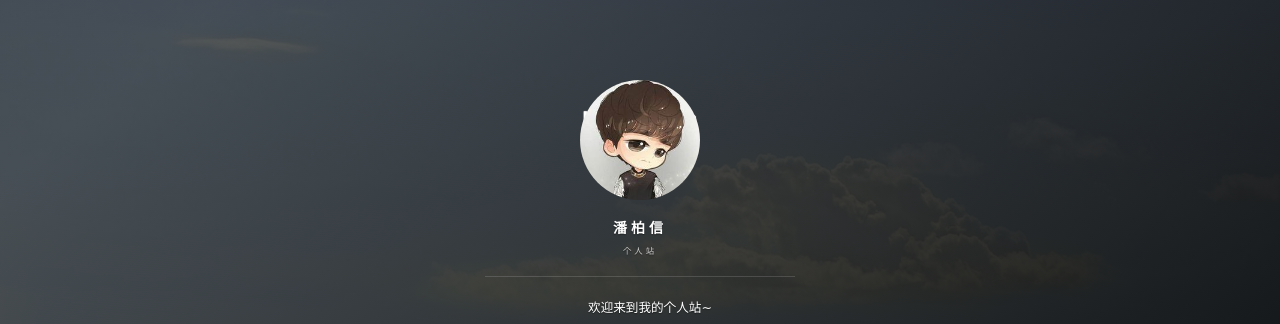
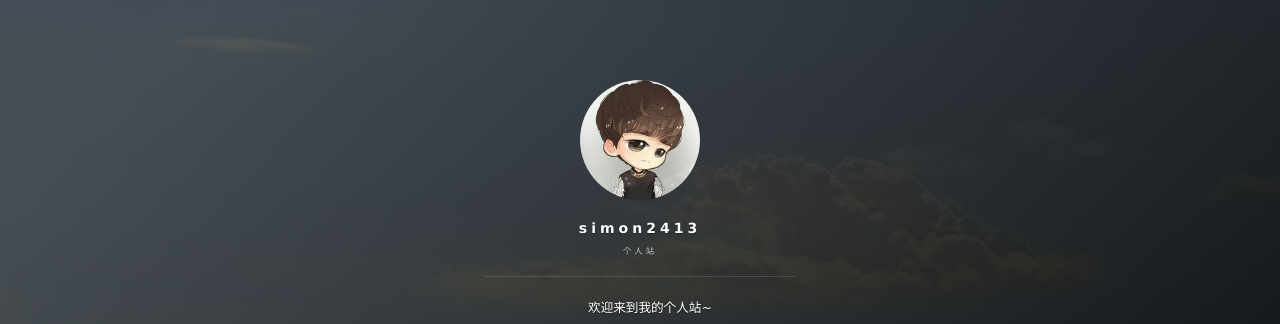
Before and after one commit to simon2413/simon2413.github.io, a Jekyll site: the page built from index.html, in a window 1280 px wide. Shown: the part 208-532 px from the top of the page. Built offline with Jekyll 4.4.1, drawn with Linux system fonts in a browser that asks for light colours; nearby versions of some CDN libraries; the list of posts is cut into pages by our own code; comment, search, counter and statistics services are not loaded; some of the changed text lies outside the part shown.

Commit message:
Changed some files

```diff
--- a/_config.yml
+++ b/_config.yml
@@ -1,12 +1,12 @@
 # Basic
-title: 潘柏信
+title: simon2413
 subtitle: 个人站
 description: 欢迎来到我的个人站~
 # 头像里面的标题
-avatarTitle: leopardpan
+avatarTitle: simon2413
 # 头像里面的描述
-avatarDesc: iOS / 机器学习
-url: "https://leopardpan.cn"
+avatarDesc: 雷达信号处理 / 机器学习
+url: "https://simon2413.github.io/"
 
 # 博客是否自动生成目录，false为不生成
 enableToc: true
@@ -14,30 +14,30 @@ enableToc: true
 # Comment
 comment:
     # livere: MTAyMC81MDk5NC8yNzQ3Ng  # https://www.livere.com
-    disqus: leopard
+    # disqus: leopard
     # uyan: 2143225  # 有言id,登录有言官网申请
 
 # Social
 social:
-    weibo: 5366874726
-    github: leopardpan
+    weibo: 18136847986
+    github: simon2413
     # zhihu: panpanleopard
     # juejin: xxx
-    jianshu: 2ada30d8d0f7
+    # jianshu: 2ada30d8d0f7
     # twitter:
-    mail: leopardpan@icloud.com
+    mail: simon2413@icloud.com
 
 
 # 百度统计
 # 使用博客模板请去掉或者更换 id
 baidu:
-    id: 8ba1c6be0953b6f9c2ba38e57f615421
+    id: 6197ca8b6ac758bd54ea2a8b3327eb5a
 
 # Google Analytics
 # 使用博客模板请去掉或者更换 id
-ga:
-    id: UA-84134159-3
-    host: auto
+# ga:
+#     id: UA-84134159-3
+#     host: auto
 
 
 # 《----------------- 上面的信息修改成你自己的 ---------------------------》
```
